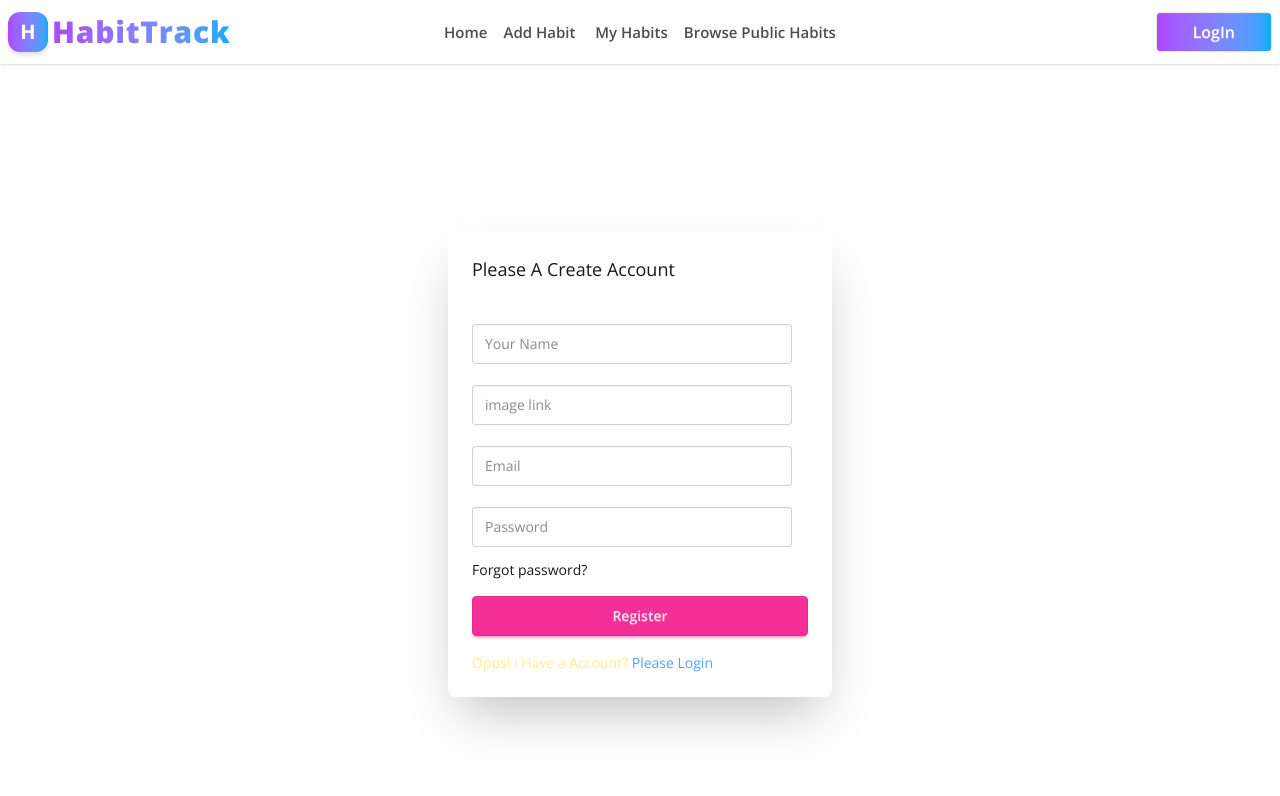
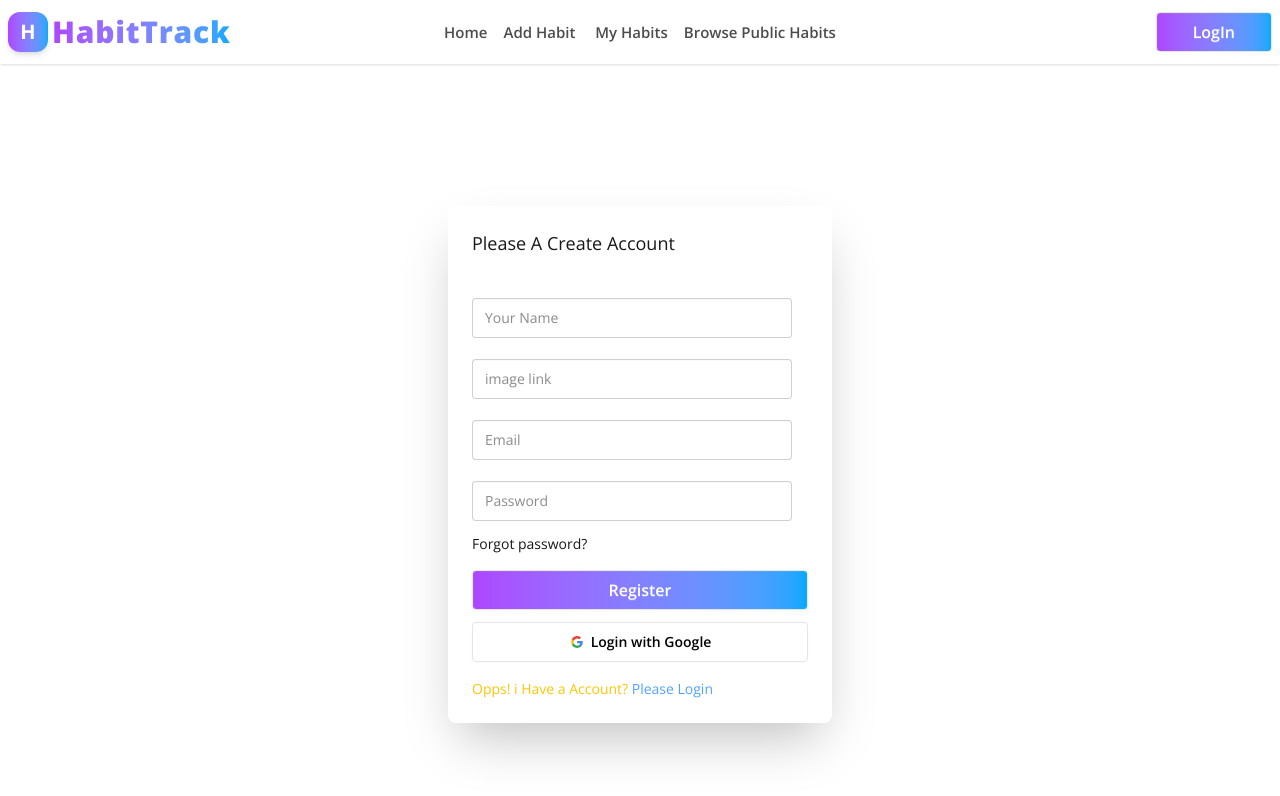
Before and after one commit to shajeb17/assigenment10, a React (Vite) app in the folder client-side/: page /register in a window 1280 px wide. Shown: the top 796 px of the page. Built offline with nearby package versions, Linux system fonts and the light colour scheme; no server answers.

Commit message:
form-auth-add

```diff
--- a/client-side/package.json
+++ b/client-side/package.json
@@ -15,6 +15,7 @@
     "react": "^19.2.0",
     "react-dom": "^19.2.0",
     "react-router": "^7.9.6",
+    "react-toastify": "^11.0.5",
     "tailwindcss": "^4.1.17"
   },
   "devDependencies": {
--- a/client-side/src/main.jsx
+++ b/client-side/src/main.jsx
@@ -4,11 +4,13 @@ import "./index.css";
 import { router } from "./router/Router.jsx";
 import { RouterProvider } from "react-router/dom";
 import AuthProvider from "./uesContextHook/formhook/AuthProvider.jsx";
+import { ToastContainer } from "react-toastify";
 
 createRoot(document.getElementById("root")).render(
   <StrictMode>
     <AuthProvider>
     <RouterProvider router={router} />
+     <ToastContainer />
     </AuthProvider>
   </StrictMode>
 );
--- a/client-side/src/pages/LoginForm.jsx
+++ b/client-side/src/pages/LoginForm.jsx
@@ -1,21 +1,25 @@
 import React, { use, useState } from "react";
 import { Link } from "react-router";
 import { AuthContext } from "../uesContextHook/formhook/AuthContex";
+import { toast } from "react-toastify";
 
 const LoginForm = () => {
   let { handleSinin, handleSigninGoogle } = use(AuthContext);
   let [email, setEmail] = useState();
+
   let handleClick = (e) => {
     e.preventDefault();
     let email = e.target.email.value;
     let password = e.target.password.value;
-    handleSinin(email, password).then((result) => console.log(result));
+    handleSinin(email, password)
+      .then((result) => toast.success("Login success"))
+      .catch((e) => toast.error(e.message));
   };
 
   let handleGoogle = () => {
     handleSigninGoogle()
-      // .then((result) => console.log(result))
-      // .catch((e) => console.log(e));
+      .then((result) => toast.success("Login success"))
+      .catch((e) => toast.error(e.message));
   };
 
   return (
@@ -49,7 +53,9 @@ const LoginForm = () => {
                   Forgot password?
                 </Link>
               </div>
-              <button className="btn btn-primary mt-4 w-full">Login</button>
+              <button className="btn bg-linear-to-r from-purple-500 to-[#00a9ff] text-[16px] text-white font-semibold mt-4 w-full">
+                Login
+              </button>
               <button
                 onClick={handleGoogle}
                 className="btn bg-white text-black w-full mt-3 border-[#e5e5e5]"
--- a/client-side/src/pages/RegisterForm.jsx
+++ b/client-side/src/pages/RegisterForm.jsx
@@ -1,32 +1,34 @@
 import { use } from "react";
 import { AuthContext } from "../uesContextHook/formhook/AuthContex";
 import { Link } from "react-router";
-
+import { toast } from "react-toastify";
 
 const RegisterForm = () => {
-  let { handleRegister } = use(AuthContext);
+  let { handleRegister, handleSigninGoogle } = use(AuthContext);
+
   let handleClick = (e) => {
     e.preventDefault();
     let email = e.target.email.value;
     let password = e.target.password.value;
 
-    let text = e.target.text.value;
-    let image = e.target.image.value;
-    let expression =/^(?=.*[A-Z])(?=.*[a-z]).{6,}$/;
+    let expression = /^(?=.*[A-Z])(?=.*[a-z]).{6,}$/;
+
     if (!expression.test(password)) {
-      alert(
-        "❌ Password must have 1 uppercase, 1 lowercase and be at least 6 characters long."
+      toast.error(
+        "Password must have 1 uppercase, 1 lowercase and be at least 6 characters long"
       );
       return;
     }
 
-    let prifile = {
-      displayName: text,
-      photoURL: image,
-    };
     handleRegister(email, password)
-      .then((result) => updateProfile(result.user, prifile))
-      .catch((e) => console.log(e));
+      .then((result) => toast.success("register success"))
+      .catch((e) => toast.error(e.message));
+  };
+
+  let handleGoogle = () => {
+    handleSigninGoogle()
+      .then((result) => toast.success("register success"))
+      .catch((e) => toast.error(e.message));
   };
 
   return (
@@ -72,10 +74,44 @@ const RegisterForm = () => {
                 <div className="mt-3">
                   <a className="link link-hover">Forgot password?</a>
                 </div>
-                <button className="btn btn-secondary mt-4 w-full">
+                <button className="btn bg-linear-to-r from-purple-500 to-[#00a9ff] text-[16px] text-white font-semibold mt-4 w-full">
                   Register
                 </button>
-                <p className="mt-4 text-yellow-200">
+                <button
+                 type="button"
+                  onClick={handleGoogle}
+                  className="btn bg-white text-black w-full mt-3 border-[#e5e5e5]"
+                >
+                  <svg
+                    aria-label="Google logo"
+                    width="16"
+                    height="16"
+                    xmlns="http://www.w3.org/2000/svg"
+                    viewBox="0 0 512 512"
+                  >
+                    <g>
+                      <path d="m0 0H512V512H0" fill="#fff"></path>
+                      <path
+                        fill="#34a853"
+                        d="M153 292c30 82 118 95 171 60h62v48A192 192 0 0190 341"
+                      ></path>
+                      <path
+                        fill="#4285f4"
+                        d="m386 400a140 175 0 0053-179H260v74h102q-7 37-38 57"
+                      ></path>
+                      <path
+                        fill="#fbbc02"
+                        d="m90 341a208 200 0 010-171l63 49q-12 37 0 73"
+                      ></path>
+                      <path
+                        fill="#ea4335"
+                        d="m153 219c22-69 116-109 179-50l55-54c-78-75-230-72-297 55"
+                      ></path>
+                    </g>
+                  </svg>
+                  Login with Google
+                </button>
+                <p className="mt-4 text-yellow-400">
                   Opps! i Have a Account?{" "}
                   <Link to={"/login"} className="text-blue-400">
                     Please Login
--- a/client-side/src/uesContextHook/formhook/AuthProvider.jsx
+++ b/client-side/src/uesContextHook/formhook/AuthProvider.jsx
@@ -1,54 +1,59 @@
-import { GoogleAuthProvider } from "firebase/auth/web-extension";
+
 import { useEffect, useState } from "react";
 import { auth } from "../../firebase/firebse";
-import { createUserWithEmailAndPassword, onAuthStateChanged, sendPasswordResetEmail, signInWithEmailAndPassword, signInWithPopup, signOut } from "firebase/auth";
+import {
+  createUserWithEmailAndPassword,
+  GoogleAuthProvider,
+  onAuthStateChanged,
+  sendPasswordResetEmail,
+  signInWithEmailAndPassword,
+  signInWithPopup,
+  signOut,
+} from "firebase/auth";
 import { AuthContext } from "./AuthContex";
 
+const Provider = new GoogleAuthProvider();
+const AuthProvider = ({ children }) => {
+  let [userInfo, setUserInfo] = useState();
+  let [loading, setLodaing] = useState(true);
 
-const provider = new GoogleAuthProvider();
-const AuthProvider = ({children}) => {
-    let [userInfo,setUserInfo]=useState()
-    let [loading,setLodaing]=useState(true)
+  let handleSinin = (email, password) => {
+    return signInWithEmailAndPassword(auth, email, password);
+  };
 
-    let handleSinin=(email,password)=>{
-      return signInWithEmailAndPassword(auth,email,password)
-    }
+  let handleRegister = (email, password) => {
+    return createUserWithEmailAndPassword(auth, email, password);
+  };
+  let handleSignout = () => {
+    return signOut(auth);
+  };
+  let handleSigninGoogle = () => {
+    return signInWithPopup(auth, Provider);
+  };
+  let handlePasswordReste = (email) => {
+    return sendPasswordResetEmail(auth, email);
+  };
 
-    let handleRegister=(email,password)=>{
-        return createUserWithEmailAndPassword(auth, email,password)
-    }
-    let handleSignout=()=>{
-        return signOut(auth)
-    }
-    let handleSigninGoogle=()=>{
-        return signInWithPopup(auth,provider)
-    }
-    let handlePasswordReste=(email)=>{
-        return sendPasswordResetEmail(auth,email)
-    }
-
-    useEffect(()=>{
-        let unsubscribe=onAuthStateChanged(auth,(currentUser)=>{
-            setUserInfo(currentUser)
-            setLodaing(false)
-        })
-        return ()=>{
-            unsubscribe()
-        }
-    })
-    let allProvider={
+  useEffect(() => {
+    let unsubscribe = onAuthStateChanged(auth, (currentUser) => {
+      setUserInfo(currentUser);
+      setLodaing(false);
+    });
+    return () => {
+      unsubscribe();
+    };
+  });
+  let allProvider = {
     handleSinin,
     handleRegister,
     handleSignout,
     handleSigninGoogle,
     handlePasswordReste,
     userInfo,
-        loading
-    }
+    loading,
+  };
   return (
-    <AuthContext.Provider value={allProvider}>
-         {children}
-    </AuthContext.Provider>
+    <AuthContext.Provider value={allProvider}>{children}</AuthContext.Provider>
   );
 };
 
```
Also changed, not shown: 1 other file (tests, documents, lock files or other folders). Lines whose indentation alone changed are shown as unchanged.
